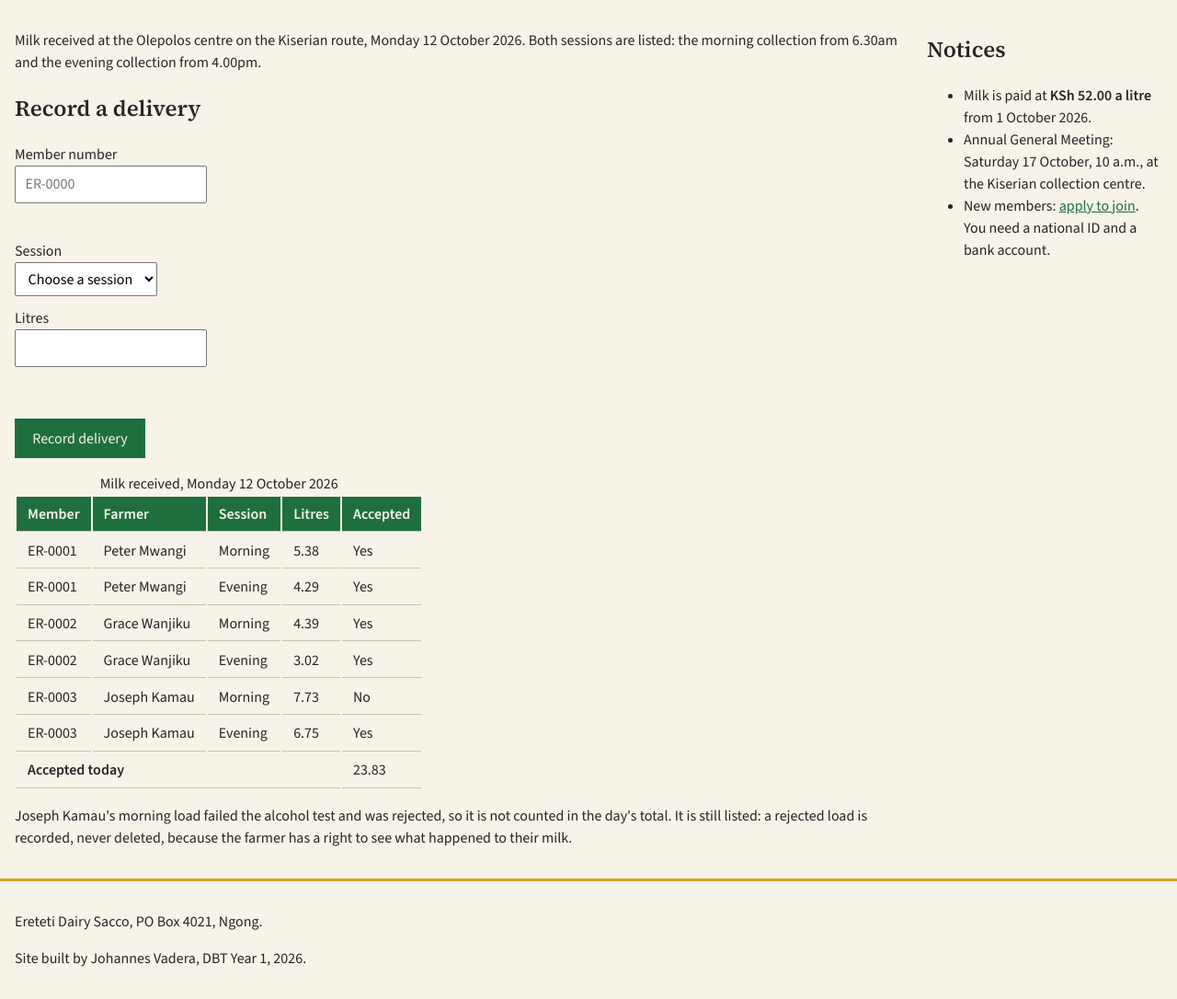
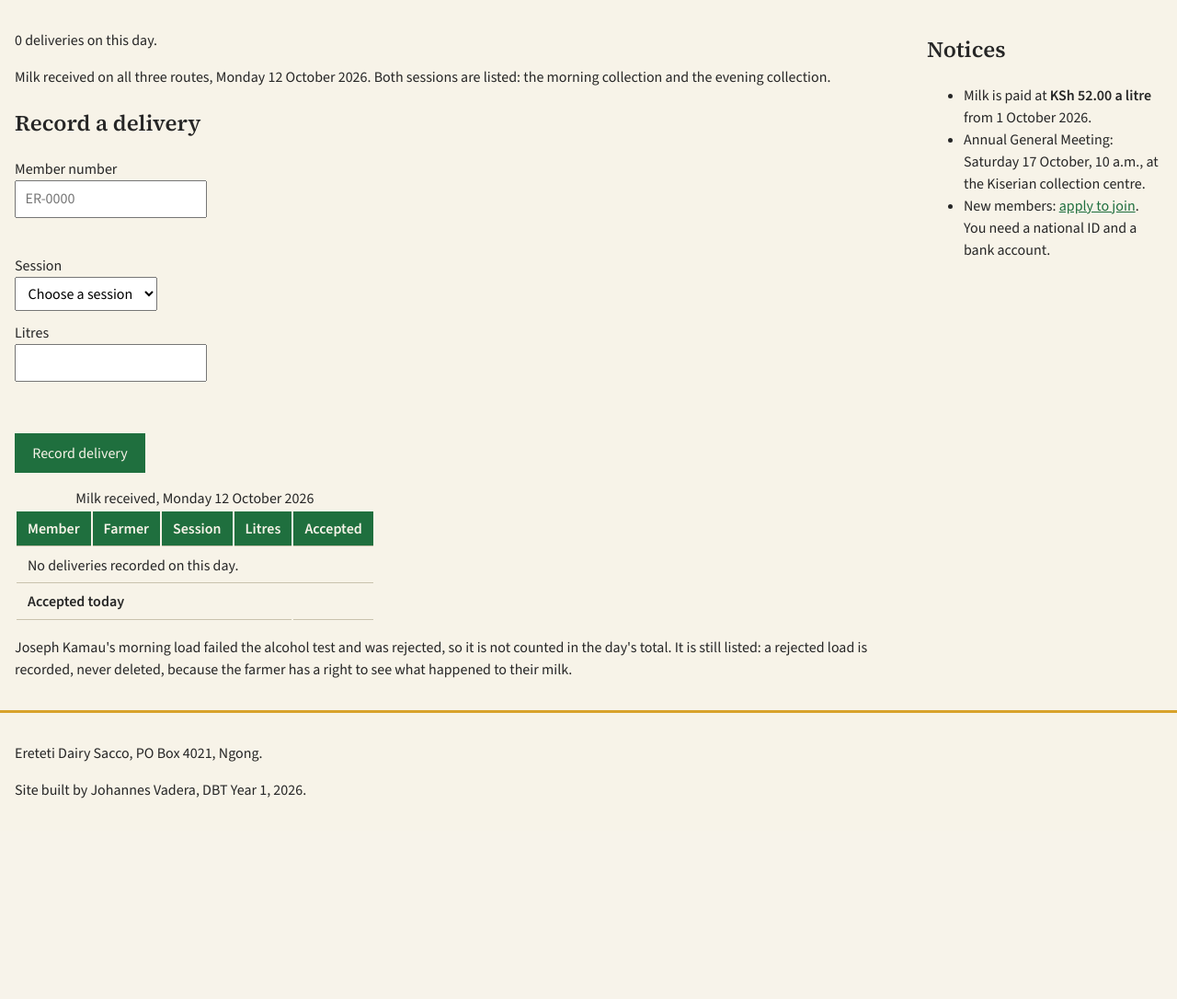
Before and after one commit to jvuni/ereteti-sacco, a PHP site: page /deliveries.php in a window 1280 px wide. Shown: the part 192-1278 px from the top of the page at 92% size. After the commit the page ends 1060 px from the top, so only its background shows below. Run offline with PHP 8.4, Linux system fonts and the light colour scheme; tables that the repository leaves empty or names only in its code hold one stand-in row (values such as "Sample post").

Commit message:
Lab 5 - routes and deliveries read from MySQL

```diff
--- a/deliveries.php
+++ b/deliveries.php
@@ -1,12 +1,23 @@
 <?php
+require_once 'includes/db.php';           // 1 · CONNECT
 $page_title = 'Deliveries';
 include 'includes/header.php';
+
+// 2 · QUERY — every delivery on one day, with the farmer's number and name
+$sql = "SELECT f.member_no, f.first_name, f.last_name, d.session, d.litres, d.accepted
+        FROM milk_delivery d
+        JOIN farmer f ON f.farmer_id = d.farmer_id
+        WHERE d.delivery_date = '2026-10-12'
+        ORDER BY f.member_no, d.session";
+$result = mysqli_query($conn, $sql);
+$count = mysqli_num_rows($result);
 ?>
 
   <main>
-    <p>Milk received at the Olepolos centre on the Kiserian route,
-    Monday 12 October 2026. Both sessions are listed: the morning
-    collection from 6.30am and the evening collection from 4.00pm.</p>
+    <p><?php echo $count; ?> deliveries on this day.</p>
+
+    <p>Milk received on all three routes, Monday 12 October 2026. Both sessions
+    are listed: the morning collection and the evening collection.</p>
 
     <!-- Week 8: the clerk's form -->
     <h2>Record a delivery</h2>
@@ -50,54 +61,33 @@ include 'includes/header.php';
         </thead>
 
         <tbody>
-          <tr>
-            <td>ER-0001</td>
-            <td>Peter Mwangi</td>
-            <td>Morning</td>
-            <td>5.38</td>
-            <td>Yes</td>
-          </tr>
-          <tr>
-            <td>ER-0001</td>
-            <td>Peter Mwangi</td>
-            <td>Evening</td>
-            <td>4.29</td>
-            <td>Yes</td>
-          </tr>
-          <tr>
-            <td>ER-0002</td>
-            <td>Grace Wanjiku</td>
-            <td>Morning</td>
-            <td>4.39</td>
-            <td>Yes</td>
-          </tr>
-          <tr>
-            <td>ER-0002</td>
-            <td>Grace Wanjiku</td>
-            <td>Evening</td>
-            <td>3.02</td>
-            <td>Yes</td>
-          </tr>
-          <tr>
-            <td>ER-0003</td>
-            <td>Joseph Kamau</td>
-            <td>Morning</td>
-            <td>7.73</td>
-            <td>No</td>
-          </tr>
-          <tr>
-            <td>ER-0003</td>
-            <td>Joseph Kamau</td>
-            <td>Evening</td>
-            <td>6.75</td>
-            <td>Yes</td>
-          </tr>
+<?php
+if ($count === 0) {
+    echo '<tr><td colspan="5">No deliveries recorded on this day.</td></tr>';
+} else {
+    // 3 · FETCH each row, and 4 · SHOW it as a table row
+    while ($row = mysqli_fetch_assoc($result)) {
+        if ($row['accepted'] == 1) {
+            $accepted = 'Yes';
+        } else {
+            $accepted = 'No';
+        }
+        echo '<tr>';
+        echo '<td>' . $row['member_no'] . '</td>';
+        echo '<td>' . $row['first_name'] . ' ' . $row['last_name'] . '</td>';
+        echo '<td>' . ucfirst(strtolower($row['session'])) . '</td>';
+        echo '<td>' . $row['litres'] . '</td>';
+        echo '<td>' . $accepted . '</td>';
+        echo '</tr>';
+    }
+}
+?>
         </tbody>
 
         <tfoot>
           <tr>
             <th colspan="4" scope="row">Accepted today</th>
-            <td id="accepted-total">23.83</td>
+            <td id="accepted-total"></td>
           </tr>
         </tfoot>
       </table>
--- /dev/null
+++ b/includes/db.php
@@ -0,0 +1,5 @@
+<?php
+// includes/db.php — 1 · CONNECT, once, for every page that needs the database
+// XAMPP: the user is root, with no password
+$conn = mysqli_connect('localhost', 'root', '', 'ereteti_web');
+?>
```
Also changed, not shown: routes.php (+15 -32 lines).
